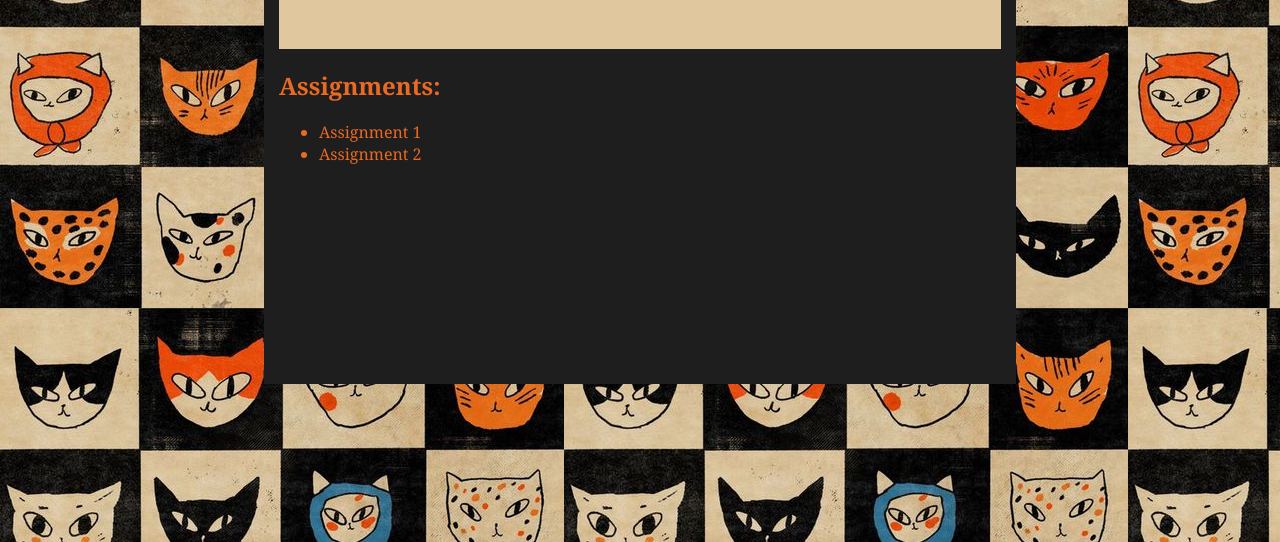
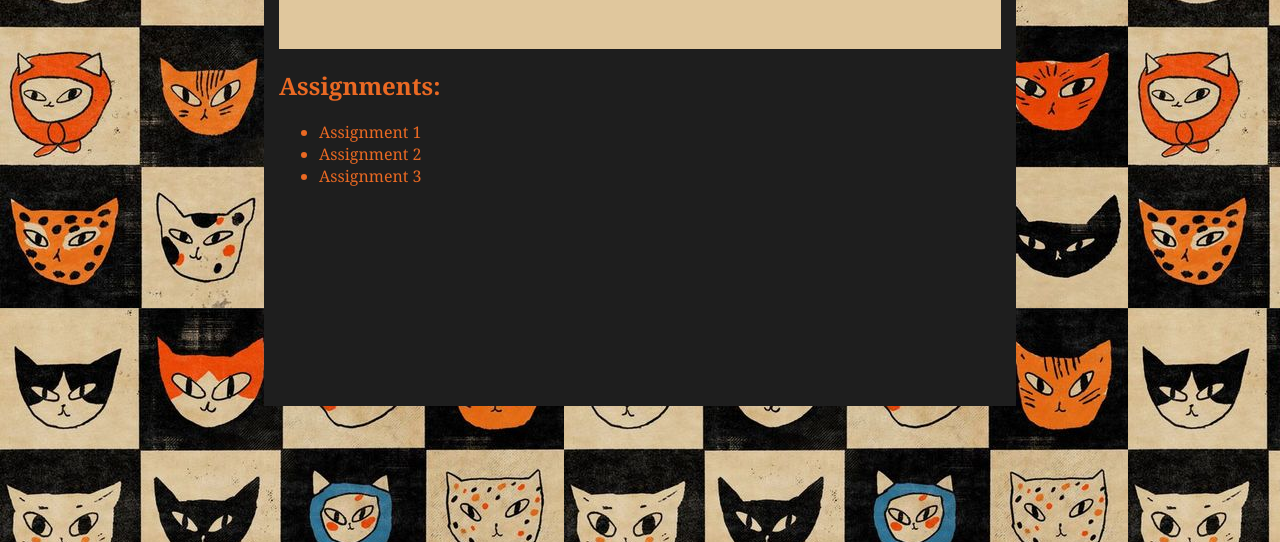
Before and after one commit to danaiangelidis/danaiangelidis.github.io, a plain HTML site: page index.html in a window 1280 px wide. Shown: the part 258-800 px from the top of the page. Drawn offline with Linux system fonts and the light colour scheme.

Commit message:
added assignment 3 and updated landing page

```diff
--- a/index.html
+++ b/index.html
@@ -16,6 +16,7 @@
         <ul>
             <li><a class="assignment" href="assignments/assignment 1/index.html">Assignment 1</a></li>
             <li><a class="assignment" href="assignments/assignment 2/index.html">Assignment 2</a></li>
+            <li><a class="assignment" href="assignments/assignment 3/index.html">Assignment 3</a></li>
         </ul>
     </div>
 </body>
```
